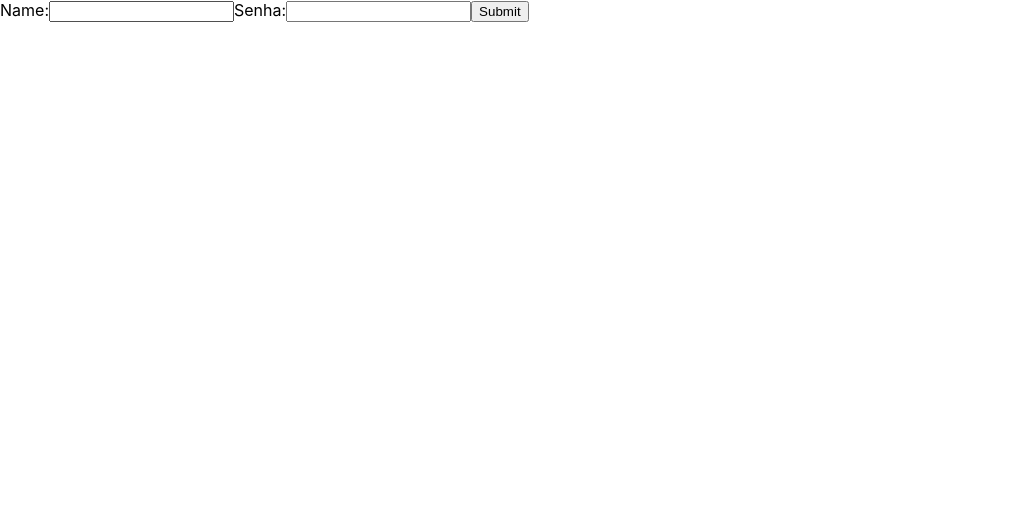
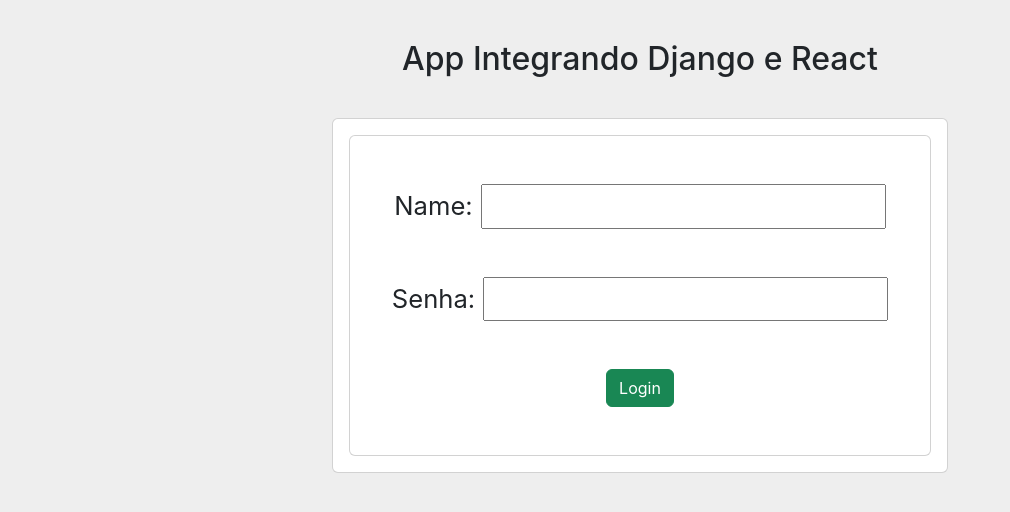
Before and after one commit to mouraribeiro/frontend-djangoreactapp, a React (Create React App) app: page / in a window 1280 px wide. Shown: the top 512 px of the page, without its empty margins (0-1010 px from the left). Built offline with nearby package versions, Linux system fonts and the light colour scheme.

Commit message:
teste de estilização

```diff
--- a/public/index.html
+++ b/public/index.html
@@ -9,7 +9,10 @@
       name="description"
       content="Web site created using create-react-app"
     />
-    <link rel="apple-touch-icon" href="%PUBLIC_URL%/logo192.png" />
+    <title>Django e React</title>
+
+    <link href="https://cdn.jsdelivr.net/npm/bootstrap@5.2.3/dist/css/bootstrap.min.css" rel="stylesheet" integrity="sha384-rbsA2VBKQhggwzxH7pPCaAqO46MgnOM80zW1RWuH61DGLwZJEdK2Kadq2F9CUG65" crossorigin="anonymous">
+
     <!--
       manifest.json provides metadata used when your web app is installed on a
       user's mobile device or desktop. See https://developers.google.com/web/fundamentals/web-app-manifest/
@@ -26,18 +29,21 @@
     -->
     <title>React App</title>
   </head>
-  <body>
-    <noscript>You need to enable JavaScript to run this app.</noscript>
-    <div id="root"></div>
-    <!--
-      This HTML file is a template.
-      If you open it directly in the browser, you will see an empty page.
+  <body class="container text-center w-50">
+    <h2>App Integrando Django e React</h2>
+    <div class="row ">
+      <div class="col-sm-12 mb-5">
+        <div class="card text-center">
+          <div class="card-body " id="root"></div>
+        </div>
+      </div>
+    </div>
 
-      You can add webfonts, meta tags, or analytics to this file.
-      The build step will place the bundled scripts into the <body> tag.
+    <script src="https://cdn.jsdelivr.net/npm/bootstrap@5.2.3/dist/js/bootstrap.bundle.min.js" integrity="sha384-kenU1KFdBIe4zVF0s0G1M5b4hcpxyD9F7jL+jjXkk+Q2h455rYXK/7HAuoJl+0I4" crossorigin="anonymous"></script>
+  </body>
 
-      To begin the development, run `npm start` or `yarn start`.
-      To create a production bundle, use `npm run build` or `yarn build`.
-    -->
-  </body>
+
+
+
+
 </html>
--- a/src/ItemComponent.js
+++ b/src/ItemComponent.js
@@ -2,5 +2,7 @@
 
 export default function ItemComponent(props){
     const status = props.status;
-    return <li>{ props.name }  <p>Status: {status ? <div>Completo</div> : <div>Incompleto</div>}</p> </li>
+    return <li><h4 className='mt-2'>{ props.name }</h4>
+     <h6>Status:</h6> {status ? <div className='mb-2' >Completo</div> : <div  className='mb-2'>Incompleto</div>}
+     </li>
     }
--- a/src/ListComponent.js
+++ b/src/ListComponent.js
@@ -5,12 +5,18 @@
     const items = props.items;
     //console.log(items)
     return (
-        <div>
-             <h2>{props.listName} </h2>
-            <ul>
+        <div class="card mb-5">
 
-            {items?.map(item => <ItemComponent key={item.id} name={item.name} status={item.done} />)}
+            <h4 class="card-tittle mt-4"><u>{props.listName}</u> </h4>
+            <div >
+            <ul >
+
+
+              {items?.map(item => <ItemComponent key={item.id} name={item.name} status={item.done} />)}
+
+
             </ul>
+            </div>
         </div>
     )
 }
--- a/src/LoginComponent.js
+++ b/src/LoginComponent.js
@@ -28,30 +28,45 @@
         };
         fetch(url, requestOptions)
             .then(response => response.json())
-            .then(data => this.setState({token: data.token}));
+            .then(data => {
+              localStorage.setItem('token', data.token);
+              this.setState({token: data.token});
+            })
 
     // empty dependency array means this effect will only run once (like componentDidMount in classes)
 
         event.preventDefault();
       }
 
+      logout(){
+        localStorage.removeItem('token');
+        this.setState({token: null});
+      }
+
       render() {
         var token = localStorage.getItem('token')
+
         if(!token)
             return (
-            <form onSubmit={this.handleSubmit}>
-                <label>
+
+            <form onSubmit={this.handleSubmit} className='card'>
+                <label class="mt-5 ">
                 Name:
-                <input type="text" value={this.state.username} onChange={this.handleChange} />
+                <input class="ms-2" type="text" value={this.state.username} onChange={this.handleChange} />
                 </label>
-                <label>
+                <label class="mt-5">
                 Senha:
-                <input type="password" value={this.state.password} onChange={this.handleChangePassword} />
+                <input class="ms-2" type="password" value={this.state.password} onChange={this.handleChangePassword} />
                 </label>
-                <input type="submit" value="Submit" />
+                <button id="login"class="btn btn-success mt-5 mb-5" type="submit" value="Submit">Login</button>
             </form>
             );
             else
-            return <UserLists/>
+            return (
+                    <div>
+                      <UserLists/>
+                      <button type="button" class="btn btn-success " onClick={()=> this.logout()}>Logout</button>
+                    </div>
+              )
       }
 }
--- a/src/UserLists.js
+++ b/src/UserLists.js
@@ -23,7 +23,7 @@
         const listApi= this.state.lists;
 
         return (
-            <div>
+            <div >
                 {/* <ListComponent listName={'Minha Lista'} />
                 <ListComponent listName={'Minha Lista 2'} /> */}
                 {listApi.map(list => <ListComponent key={list.id} listName={list.name}  items={list.item_set}/>)}
--- a/src/index.css
+++ b/src/index.css
@@ -6,8 +6,35 @@
   -webkit-font-smoothing: antialiased;
   -moz-osx-font-smoothing: grayscale;
 }
+label{
+  font-size: 1.6rem;
+}
+h2{
+  margin-top: 40px;
+  margin-bottom: 40px;
+}
 
-code {
-  font-family: source-code-pro, Menlo, Monaco, Consolas, 'Courier New',
-    monospace;
+.container{
+ display: flexbox;
+ justify-content: space-around;
+
+
+  background-color: #eeeeee;
 }
+
+li{
+  margin: 0;
+  list-style: none;
+  padding: 0;
+}
+ul{
+  margin: 0;
+  padding: 0;
+}
+
+#login{
+  margin: 0 auto;
+}
+.logout{
+  margin-top: 30px;
+}
```
